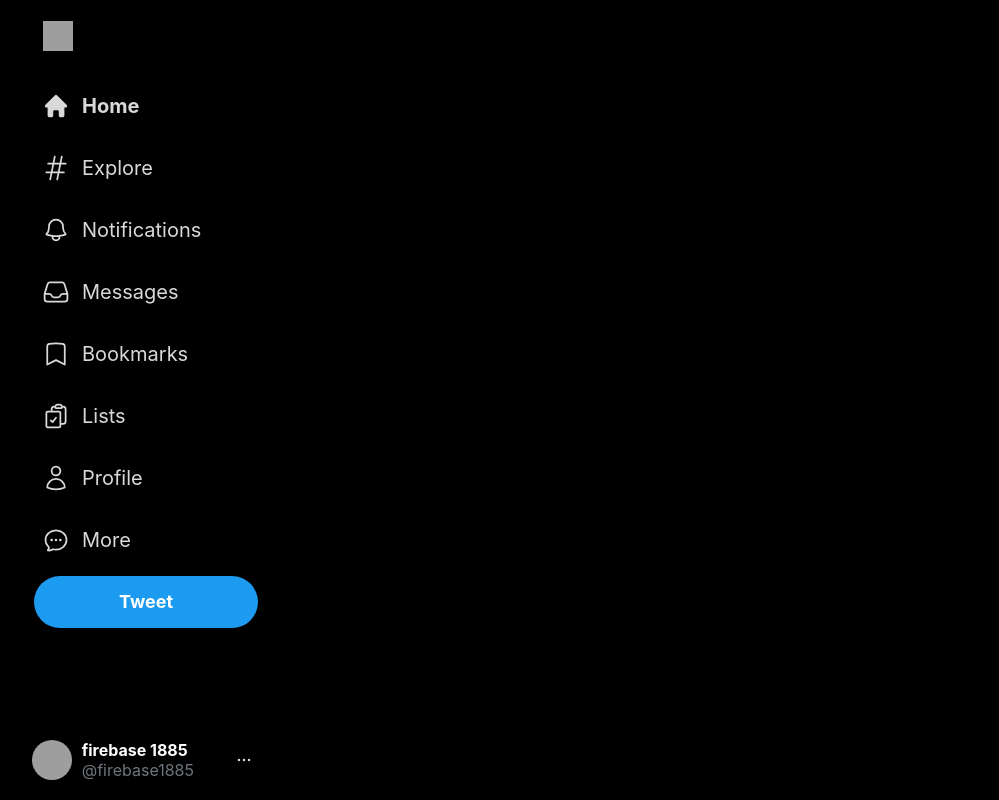
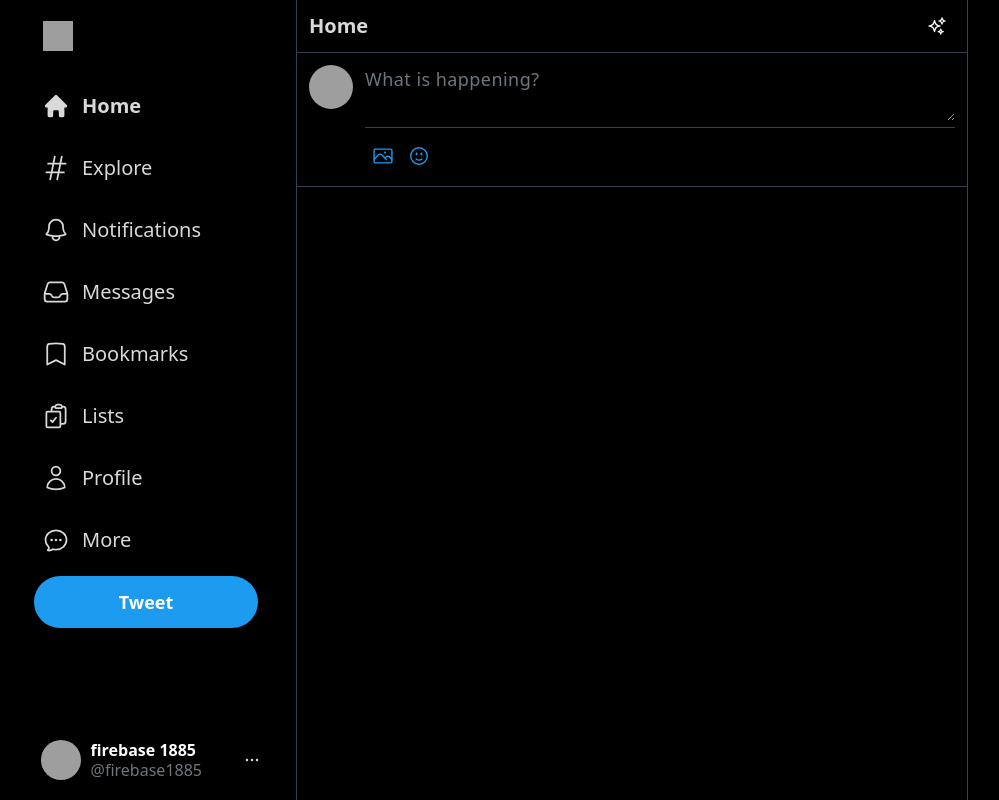
Before and after one commit to kornzhoudev/twitter-app, a Next.js app: page / in a window 1280 px wide. Shown: the whole page, without its empty margins (74-1073 px from the left). Built offline with nearby package versions, Linux system fonts and the light colour scheme; grey boxes are pictures that could not be loaded.

Commit message:
implement feed(selectedfile and addEmoji

```diff
--- /dev/null
+++ b/components/Feed/Input.js
@@ -0,0 +1,92 @@
+import React, { useState, useRef } from 'react';
+import { PhotoIcon, FaceSmileIcon } from '@heroicons/react/24/outline';
+import { XCircleIcon } from '@heroicons/react/24/outline';
+
+import data from '@emoji-mart/data';
+import Picker from '@emoji-mart/react';
+
+const Input = () => {
+  const [input, setInput] = useState('');
+  const [selectedFile, setSelectedFile] = useState(null);
+  const [showEmojis, setShowEmojis] = useState(false);
+
+  const filePickerRef = useRef(null);
+
+  const addImageToPost = () => {};
+
+  const addEmoji = (e) => {
+    let sym = e.unified.split('-');
+    let codesArray = [];
+    sym.forEach((el) => codesArray.push('0x' + el));
+    let emoji = String.fromCodePoint(...codesArray);
+    setInput(input + emoji);
+  };
+
+  return (
+    <div
+      className={`border-b border-gray-700 p-3 flex space-x-3 overflow-y-scroll
+      `}
+    >
+      <img
+        src='http://www.qianhuaji.net/uploads/f6334e255e77e3dc1a13dc75f34dbe91.jpg'
+        alt=''
+        className='h-11 w-11 rounded-full curor-pointer'
+      />
+      <div className='w-full divide-y divide-gray-700'>
+        <div className={``}>
+          <textarea
+            value={input}
+            onChange={(e) => setInput(e.target.value)}
+            rows='2'
+            placeholder='What is happening?'
+            className='bg-transparent outline-none text-[#d9d9d9] text-lg
+            placeholder-[#6e767d] tracking-wide w-full min-h-[50px]'
+          />
+          {selectedFile && (
+            <div className='relative'>
+              <div
+                className='absolute w-8 h-8 bg-[#15181c]
+            hover:bg-[#272c26] bg-opacity-75 rounded-full flex items-center
+            justify-center top-1 left-1 cursor-pointer'
+                onClick={() => setSelectedFile(null)}
+              >
+                <XCircleIcon className='text-white h-5' />
+              </div>
+              <img
+                src={selectedFile}
+                alt=''
+                className='rounded-2xl max-h-80 object-contain'
+              />
+            </div>
+          )}
+        </div>
+        <div className='flex items-center justify-between pt-2.5'>
+          <div className='flex items-center'>
+            <div className='icon' onClick={() => filePickerRef.current.click()}>
+              <PhotoIcon className='h-[22px] text-[#1d9bf0]' />
+              <input
+                type='file'
+                hidden
+                onChange={addImageToPost}
+                ref={filePickerRef}
+              />
+            </div>
+            <div className='icon' onClick={() => setShowEmojis(!showEmojis)}>
+              <FaceSmileIcon className='text-[#1d9bf0] h-[22px]' />
+            </div>
+            {showEmojis && (
+              <div
+                className='absolute mt-[465px] ml-[-40px] max-w-[320px]
+              rounded-[20px]'
+              >
+                <Picker data={data} onEmojiSelect={addEmoji} theme='dark' />
+              </div>
+            )}
+          </div>
+        </div>
+      </div>
+    </div>
+  );
+};
+
+export default Input;
--- /dev/null
+++ b/components/Feed/index.js
@@ -0,0 +1,29 @@
+import { SparklesIcon } from '@heroicons/react/24/outline';
+import React from 'react';
+import Input from './Input';
+
+const Feed = () => {
+  return (
+    <div
+      className='text-white flex-grow border-l border-r
+  border-gray-700 max-w-2xl sm:ml-[73px] xl:ml-[370px]'
+    >
+      <div
+        className='text-[#d9d9d9] flex items-center
+    sm:justify-between py-2 px-3 sticky top-0 z-50 bg-black
+    border-b border-gray-700'
+      >
+        <h2 className='text-lg sm:text-xl font-bold'>Home</h2>
+        <div
+          className='hoverAnimation w-9 h-9 flex items-center
+      justify-center xl:px-0 ml-auto'
+        >
+          <SparklesIcon className='h-5 text-white' />
+        </div>
+      </div>
+      <Input />
+    </div>
+  );
+};
+
+export default Feed;
--- a/components/Sidebar.js
+++ /dev/null
@@ -1,57 +0,0 @@
-import React from 'react';
-import Image from 'next/image';
-import { HomeIcon } from '@heroicons/react/20/solid';
-import {
-  HashtagIcon,
-  BellIcon,
-  InboxIcon,
-  BookmarkIcon,
-  ClipboardDocumentCheckIcon,
-  UserIcon,
-  ChatBubbleOvalLeftEllipsisIcon,
-  EllipsisHorizontalIcon,
-} from '@heroicons/react/24/outline';
-import SidebarLink from './SidebarLink';
-
-const Sidebar = () => {
-  return (
-    <div className='hidden sm:flex flex-col items-center xl:items-start xl:w-[340px] p-2 fixed h-full'>
-      <div className='flex items-center justify-center w-14 h-14 hoverAnimation p-0 xl:ml-24'>
-        <Image src='https://rb.gy/ogau5a' alt='' width={30} height={30} />
-      </div>
-      <div className='space-y-2.5 mt-4 mb-2.5 xl:ml-24'>
-        <SidebarLink text='Home' Icon={HomeIcon} active />
-        <SidebarLink text='Explore' Icon={HashtagIcon} />
-        <SidebarLink text='Notifications' Icon={BellIcon} />
-        <SidebarLink text='Messages' Icon={InboxIcon} />
-        <SidebarLink text='Bookmarks' Icon={BookmarkIcon} />
-        <SidebarLink text='Lists' Icon={ClipboardDocumentCheckIcon} />
-        <SidebarLink text='Profile' Icon={UserIcon} />
-        <SidebarLink text='More' Icon={ChatBubbleOvalLeftEllipsisIcon} />
-      </div>
-      <button
-        className='hidden xl:inline ml-auto bg-[#1d9bf0] text-white rounded-full w-56 h-[52px] text-lg
-      font-bold shadow-md hover:bg-[#1a8cd8]'
-      >
-        Tweet
-      </button>
-      <div
-        className='text-[#d9d9d9] flex items-center justify-center
-      hoverAnimation xl:ml-auto xl:-mr-5 mt-auto'
-      >
-        <img
-          src='https://www.mp3pc.com/uploads/6eeccec7133bbda371af7c12c2342986.jpg'
-          alt=''
-          className='h-10 w-10 rounded-full xl:mr-2.5'
-        />
-        <div class='hidden xl:inline leading-5'>
-          <h4 className='font-bold text-white'>firebase 1885</h4>
-          <p className='text-[#6e767d]'>@firebase1885</p>
-        </div>
-        <EllipsisHorizontalIcon className='h-5 hidden xl:inline ml-10' />
-      </div>
-    </div>
-  );
-};
-
-export default Sidebar;
--- /dev/null
+++ b/components/Sidebar/IconList.js
@@ -0,0 +1,46 @@
+import { HomeIcon } from '@heroicons/react/20/solid';
+import {
+  HashtagIcon,
+  BellIcon,
+  InboxIcon,
+  BookmarkIcon,
+  ClipboardDocumentCheckIcon,
+  UserIcon,
+  ChatBubbleOvalLeftEllipsisIcon,
+} from '@heroicons/react/24/outline';
+
+export const IconList = [
+  {
+    name: 'Home',
+    icon: HomeIcon,
+    active: true,
+  },
+  {
+    name: 'Explore',
+    icon: HashtagIcon,
+  },
+  {
+    name: 'Notifications',
+    icon: BellIcon,
+  },
+  {
+    name: 'Messages',
+    icon: InboxIcon,
+  },
+  {
+    name: 'Bookmarks',
+    icon: BookmarkIcon,
+  },
+  {
+    name: 'Lists',
+    icon: ClipboardDocumentCheckIcon,
+  },
+  {
+    name: 'Profile',
+    icon: UserIcon,
+  },
+  {
+    name: 'More',
+    icon: ChatBubbleOvalLeftEllipsisIcon,
+  },
+]
--- /dev/null
+++ b/components/Sidebar/index.js
@@ -0,0 +1,57 @@
+import React from 'react';
+import Image from 'next/image';
+import {
+  EllipsisHorizontalIcon,
+} from '@heroicons/react/24/outline';
+import { IconList } from './IconList';
+import SidebarLink from './SidebarLink';
+
+const Sidebar = () => {
+  return (
+    <div
+      className='hidden sm:flex flex-col items-center xl:items-start
+    xl:w-[340px] p-2 fixed h-full'
+    >
+      <div
+        className='flex items-center justify-center w-14 h-14
+      hoverAnimation p-0 xl:ml-24'
+      >
+        <Image src='https://rb.gy/ogau5a' alt='' width={30} height={30} />
+      </div>
+      <div className='space-y-2.5 mt-4 mb-2.5 xl:ml-24'>
+        {IconList.map((item, index) => (
+          <SidebarLink
+            key={index}
+            Icon={item.icon}
+            text={item.name}
+            active={item.active}
+          />
+        ))}
+      </div>
+      <button
+        className='hidden xl:inline ml-auto bg-[#1d9bf0] text-white
+        rounded-full w-56 h-[52px] text-lg
+      font-bold shadow-md hover:bg-[#1a8cd8]'
+      >
+        Tweet
+      </button>
+      <div
+        className='text-[#d9d9d9] flex items-center justify-center
+      hoverAnimation xl:ml-auto xl:-mr-5 mt-auto'
+      >
+        <img
+          src='http://www.qianhuaji.net/uploads/f6334e255e77e3dc1a13dc75f34dbe91.jpg'
+          alt=''
+          className='h-10 w-10 rounded-full xl:mr-2.5'
+        />
+        <div class='hidden xl:inline leading-5'>
+          <h4 className='font-bold text-white'>firebase 1885</h4>
+          <p className='text-[#6e767d]'>@firebase1885</p>
+        </div>
+        <EllipsisHorizontalIcon className='h-5 hidden xl:inline ml-10' />
+      </div>
+    </div>
+  );
+};
+
+export default Sidebar;
--- a/package.json
+++ b/package.json
@@ -9,7 +9,10 @@
     "lint": "next lint"
   },
   "dependencies": {
+    "@emoji-mart/data": "^1.0.6",
+    "@emoji-mart/react": "^1.0.1",
     "@heroicons/react": "^2.0.11",
+    "emoji-mart": "^5.2.2",
     "next": "12.3.1",
     "react": "18.2.0",
     "react-dom": "18.2.0"
--- a/pages/index.js
+++ b/pages/index.js
@@ -1,3 +1,4 @@
+import Feed from '../components/Feed';
 import Sidebar from '../components/Sidebar';
 
 export default function Home() {
@@ -5,6 +6,7 @@ export default function Home() {
     <>
       <main className='bg-black min-h-screen flex max-w-[1500px] mx-auto'>
         <Sidebar />
+        <Feed/>
       </main>
     </>
   );
--- a/styles/globals.css
+++ b/styles/globals.css
@@ -1,34 +1,25 @@
+
+
 @tailwind base;
 @tailwind components;
 @tailwind utilities;
 
-html,
-body {
-  padding: 0;
-  margin: 0;
-  font-family: -apple-system, BlinkMacSystemFont, Segoe UI, Roboto, Oxygen,
-    Ubuntu, Cantarell, Fira Sans, Droid Sans, Helvetica Neue, sans-serif;
-}
-
-a {
-  color: inherit;
-  text-decoration: none;
-}
-
-* {
-  box-sizing: border-box;
-}
-
 @layer base {
   body {
-    @apply bg-black
+    @apply bg-black;
   }
 }
 
 @layer components {
   .hoverAnimation {
-    @apply hover:bg-[#d9d9d9] hover:bg-opacity-10 rounded-full
-    cursor-pointer w-[52px] h-[52px] xl:w-auto xl:h-auto xl:py-3 xl:px-6
-    transition duration-200 ease-out
+    @apply hover:bg-[#d9d9d9] hover:bg-opacity-10 rounded-full cursor-pointer w-[52px] h-[52px] xl:w-auto xl:h-auto xl:py-3 xl:px-4 transition duration-200 ease-out;
+  }
+
+  .icon {
+    @apply cursor-pointer w-9 h-9 hover:bg-[#1d9bf0] hover:bg-opacity-10 flex items-center justify-center rounded-full transition ease-out;
+  }
+
+  .tag {
+    @apply text-[#1d9bf0] font-normal hover:underline cursor-pointer;
   }
 }
```
Also changed, not shown: components/Sidebar/SidebarLink.js (renamed from components/SidebarLink.js), 2 other files (tests, documents, lock files or other folders).
